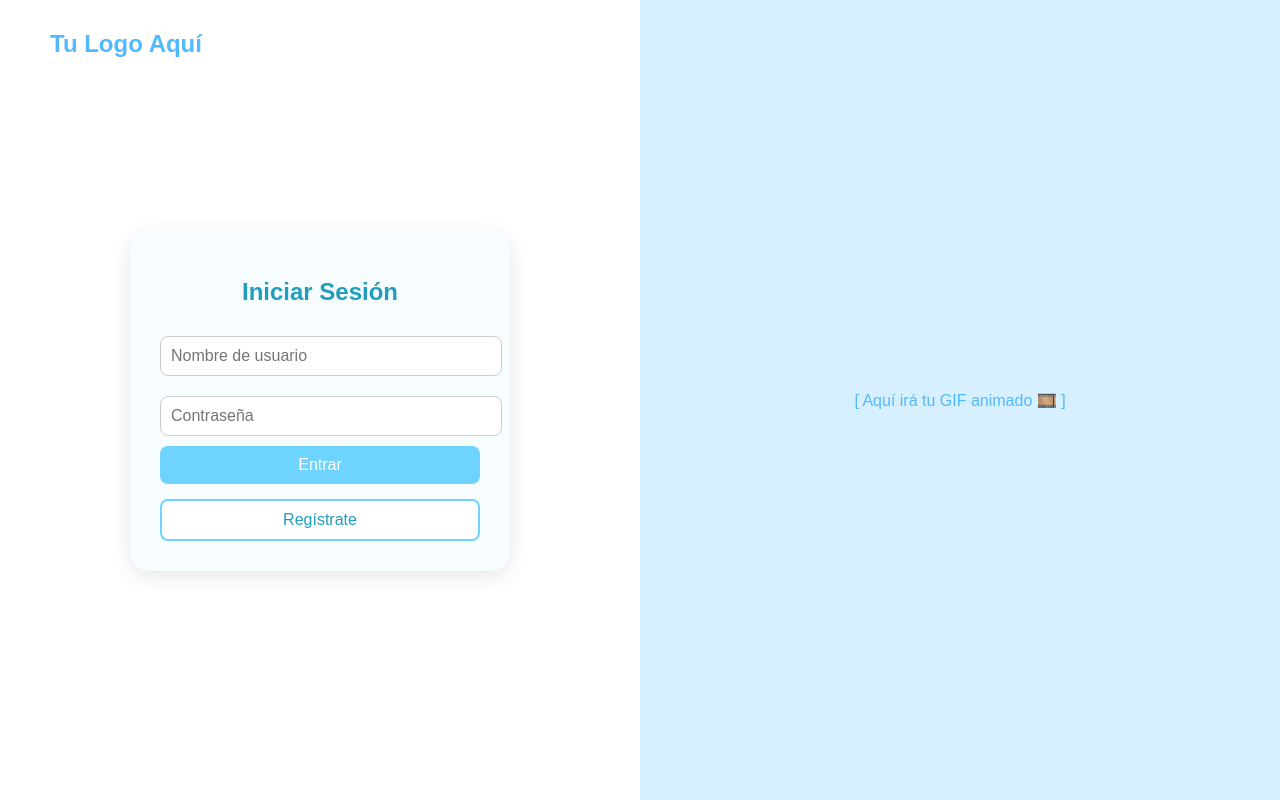
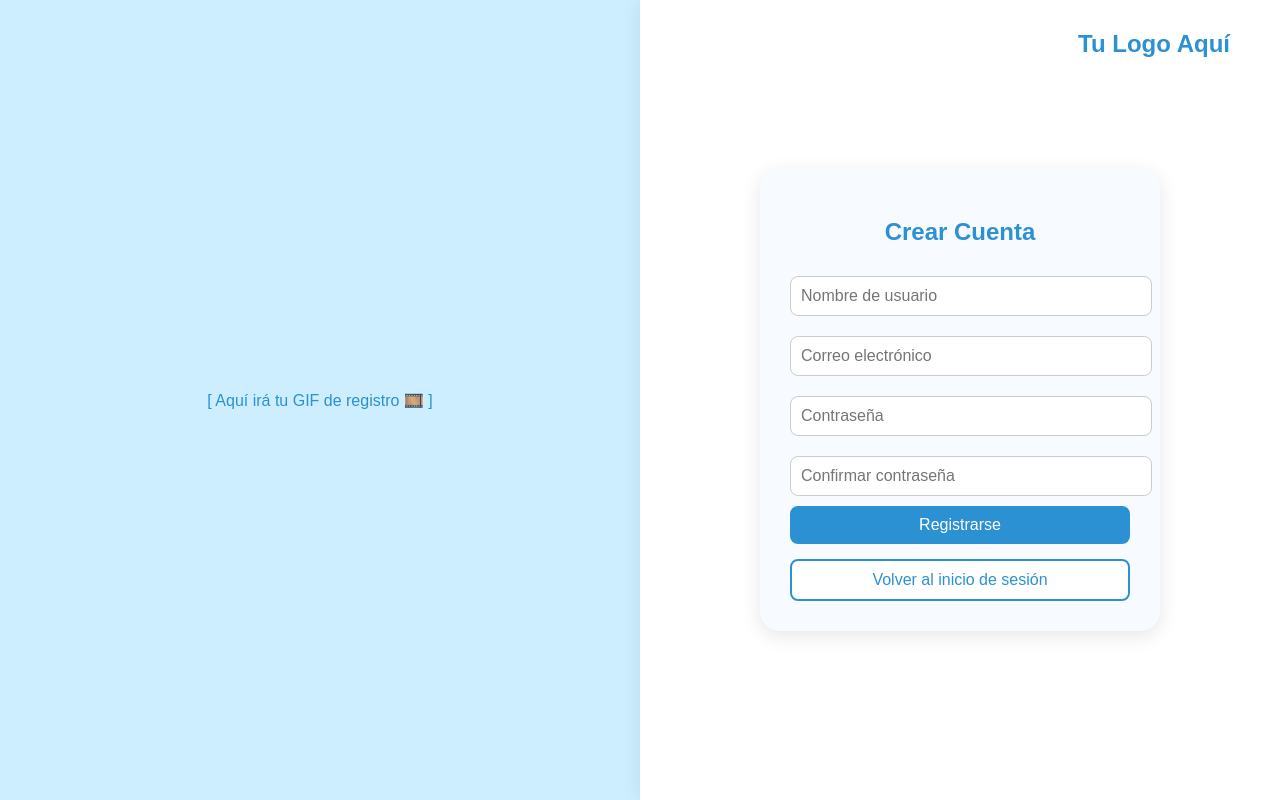
Before and after one commit to lfelipeep/FinanceKids, a Django app: page /registro/ in a window 1280 px wide. Run offline with Django 5.2, Linux system fonts and the light colour scheme.

Commit message:
cmbio en el registro

```diff
--- a/core/templates/registro.html
+++ b/core/templates/registro.html
@@ -4,7 +4,7 @@
 <head>
     <meta charset="UTF-8">
     <meta name="viewport" content="width=device-width, initial-scale=1.0">
-    <title>Iniciar Sesión - Finance Kids</title>
+    <title>Registro - Finance Kids</title>
 
     <style>
         /* ==========
@@ -15,12 +15,12 @@
             margin: 0;
             padding: 0;
             height: 100vh;
-            background-color: #e8f8ff; /* Azul pastel de fondo general */
             display: flex;
+            background-color: #e6f7ff; /* Fondo azul claro pastel */
         }
 
         /* ==========
-           CONTENEDOR PRINCIPAL (divide la pantalla en dos columnas)
+           CONTENEDOR PRINCIPAL (divide en 2 columnas)
         ========== */
         .container {
             display: flex;
@@ -29,42 +29,61 @@
         }
 
         /* ==========
-           COLUMNA IZQUIERDA (logo + formulario)
+           COLUMNA IZQUIERDA (GIF)
         ========== */
         .left-section {
-            flex: 1; /* Ocupa la mitad izquierda */
+            flex: 1;
+            background-color: #cceeff; /* Azul pastel suave */
+            display: flex;
+            justify-content: center;
+            align-items: center;
+            flex-direction: column;
+        }
+
+        /* Aquí se mostrará tu GIF */
+        .gif-container img {
+            width: 80%;
+            max-width: 400px;
+            height: auto;
+            border-radius: 10px;
+        }
+
+        /* ==========
+           COLUMNA DERECHA (Formulario + Logo)
+        ========== */
+        .right-section {
+            flex: 1;
+            background-color: #ffffff; /* Fondo blanco limpio */
             display: flex;
             flex-direction: column;
             justify-content: center;
             align-items: center;
-            background-color: #ffffff; /* Fondo blanco limpio */
-            box-shadow: 5px 0 15px rgba(0, 0, 0, 0.05);
+            box-shadow: -5px 0 15px rgba(0, 0, 0, 0.05);
+            position: relative;
         }
 
-        /* Espacio donde iría TU LOGO */
+        /* LOGO (arriba a la derecha) */
         .logo {
             position: absolute;
             top: 30px;
-            left: 50px;
+            right: 50px;
+            color: #2c91d3;
             font-size: 1.5rem;
             font-weight: bold;
-            color: #50b9ff;
         }
 
-        /* ==========
-           FORMULARIO DE INICIO DE SESIÓN
-        ========== */
+        /* FORMULARIO */
         form {
-            background: #f7fdff; /* Fondo muy suave dentro del recuadro */
+            background: #f7fbff;
             padding: 30px;
             border-radius: 20px;
             box-shadow: 0 5px 20px rgba(0, 0, 0, 0.1);
-            width: 320px;
+            width: 340px;
             text-align: center;
         }
 
         h2 {
-            color: #219ebc; /* Azul pastel más fuerte */
+            color: #2c91d3;
             margin-bottom: 20px;
         }
 
@@ -78,7 +97,7 @@
         }
 
         button {
-            background: #6fd3ff; /* Azul pastel */
+            background: #2c91d3;
             color: white;
             border: none;
             padding: 10px 20px;
@@ -86,62 +105,39 @@
             border-radius: 8px;
             font-size: 1rem;
             cursor: pointer;
-            transition: background 0.3s ease;
+            transition: all 0.3s ease;
         }
 
         button:hover {
-            background: #50b9ff; /* Azul más fuerte al pasar el mouse */
+            background: #1a6fa0;
         }
 
-        /* Mensaje de error (si Django lo envía) */
+        /* Botón para volver al login */
+        .login-btn {
+            margin-top: 15px;
+            background-color: white;
+            border: 2px solid #2c91d3;
+            color: #2c91d3;
+            font-weight: 500;
+            transition: all 0.3s ease;
+        }
+
+        .login-btn:hover {
+            background-color: #2c91d3;
+            color: white;
+        }
+
+        /* MENSAJES DE ERROR */
         .error {
             color: #c0392b;
             font-size: 0.9rem;
             margin-bottom: 10px;
         }
 
-        /* ==========
-           BOTÓN DE REGISTRO
-        ========== */
-        .register-btn {
-            margin-top: 15px;
-            background-color: white;
-            border: 2px solid #6fd3ff;
-            color: #219ebc;
-            font-weight: 500;
-            transition: all 0.3s ease;
-        }
-
-        .register-btn:hover {
-            background-color: #6fd3ff;
-            color: white;
-        }
-
-        /* ==========
-           COLUMNA DERECHA (para el GIF)
-        ========== */
-        .right-section {
-            flex: 1; /* Ocupa la otra mitad de la pantalla */
-            display: flex;
-            justify-content: center;
-            align-items: center;
-            background-color: #d6f0ff; /* Azul aún más claro para contraste */
-        }
-
-        /* Aquí se mostrará tu GIF */
-        .gif-container {
-            width: 80%;
-            max-width: 400px;
-            height: auto;
-            text-align: center;
-        }
-
-        /* ==========
-           RESPONSIVE (para pantallas pequeñas)
-        ========== */
+        /* RESPONSIVE */
         @media (max-width: 900px) {
             .container {
-                flex-direction: column;
+                flex-direction: column-reverse;
             }
 
             .left-section, .right-section {
@@ -169,41 +165,43 @@
 
 <body>
     <div class="container">
-        <!-- ======= COLUMNA IZQUIERDA ======= -->
+        <!-- ======= COLUMNA IZQUIERDA (GIF) ======= -->
         <div class="left-section">
-            <!-- 🔹 Aquí puedes poner tu logo (imagen o texto) -->
-            <!-- Ejemplo: <img src="{% static 'img/logo.png' %}" alt="Finance Kids Logo" class="logo-img"> -->
+            <div class="gif-container">
+                <!-- 🔹 Aquí podrás insertar tu GIF cuando me lo pases -->
+                <!-- Ejemplo: -->
+                <!-- <img src="{% static 'img/registro_animacion.gif' %}" alt="Animación Finance Kids"> -->
+                <p style="color:#2c91d3;">[ Aquí irá tu GIF de registro 🎞️ ]</p>
+            </div>
+        </div>
+
+        <!-- ======= COLUMNA DERECHA (Formulario) ======= -->
+        <div class="right-section">
+            <!-- 🔹 Logo (arriba a la derecha) -->
+            <!-- Ejemplo real: <img src="{% static 'img/logo.png' %}" alt="Logo" class="logo-img"> -->
             <div class="logo">Tu Logo Aquí</div>
 
-            <!-- 🔹 Formulario de inicio de sesión -->
+            <!-- 🔹 Formulario de registro -->
             <form method="POST">
                 {% csrf_token %}
-                <h2>Iniciar Sesión</h2>
+                <h2>Crear Cuenta</h2>
 
                 {% if error %}
                     <div class="error">{{ error }}</div>
                 {% endif %}
 
                 <input type="text" name="username" placeholder="Nombre de usuario" required>
-                <input type="password" name="password" placeholder="Contraseña" required>
-                <button type="submit">Entrar</button>
+                <input type="email" name="email" placeholder="Correo electrónico" required>
+                <input type="password" name="password1" placeholder="Contraseña" required>
+                <input type="password" name="password2" placeholder="Confirmar contraseña" required>
 
-                <!-- 🔹 Botón adicional para ir al registro -->
-                <a href="{% url 'registro' %}">
-                    <button type="button" class="register-btn">Regístrate</button>
+                <button type="submit">Registrarse</button>
+
+                <!-- 🔹 Botón para volver al login -->
+                <a href="{% url 'login' %}">
+                    <button type="button" class="login-btn">Volver al inicio de sesión</button>
                 </a>
             </form>
-        </div>
-
-        <!-- ======= COLUMNA DERECHA ======= -->
-        <div class="right-section">
-            <!-- 🔹 Aquí colocarás tu GIF -->
-            <!-- Ejemplo (cuando me lo pases te ayudo a integrarlo bien):
-                 <img src="{% static 'img/animacion.gif' %}" alt="Finance Kids Animación" class="gif-container">
-            -->
-            <div class="gif-container">
-                <p style="color:#50b9ff;">[ Aquí irá tu GIF animado 🎞️ ]</p>
-            </div>
         </div>
     </div>
 </body>
```
